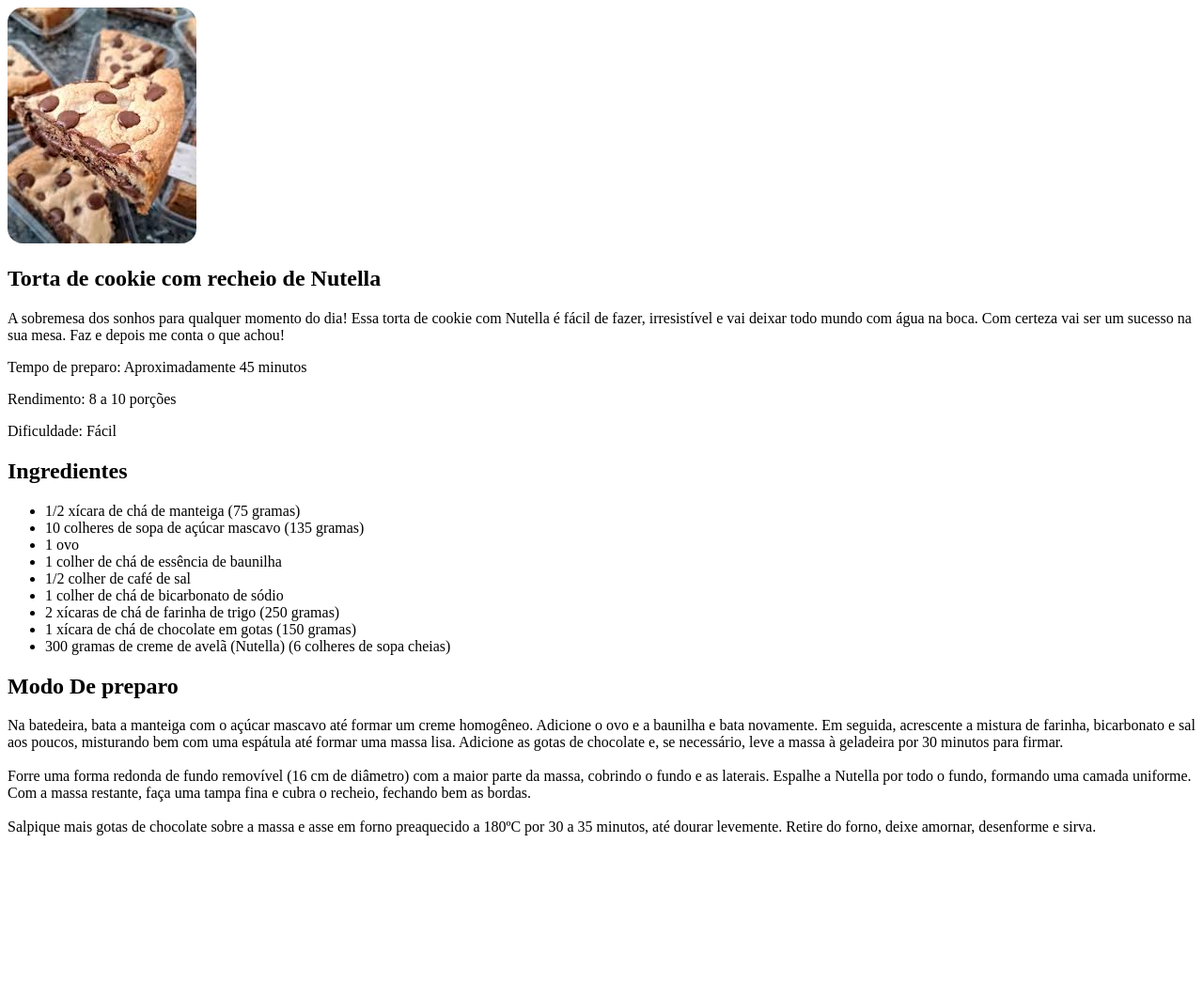
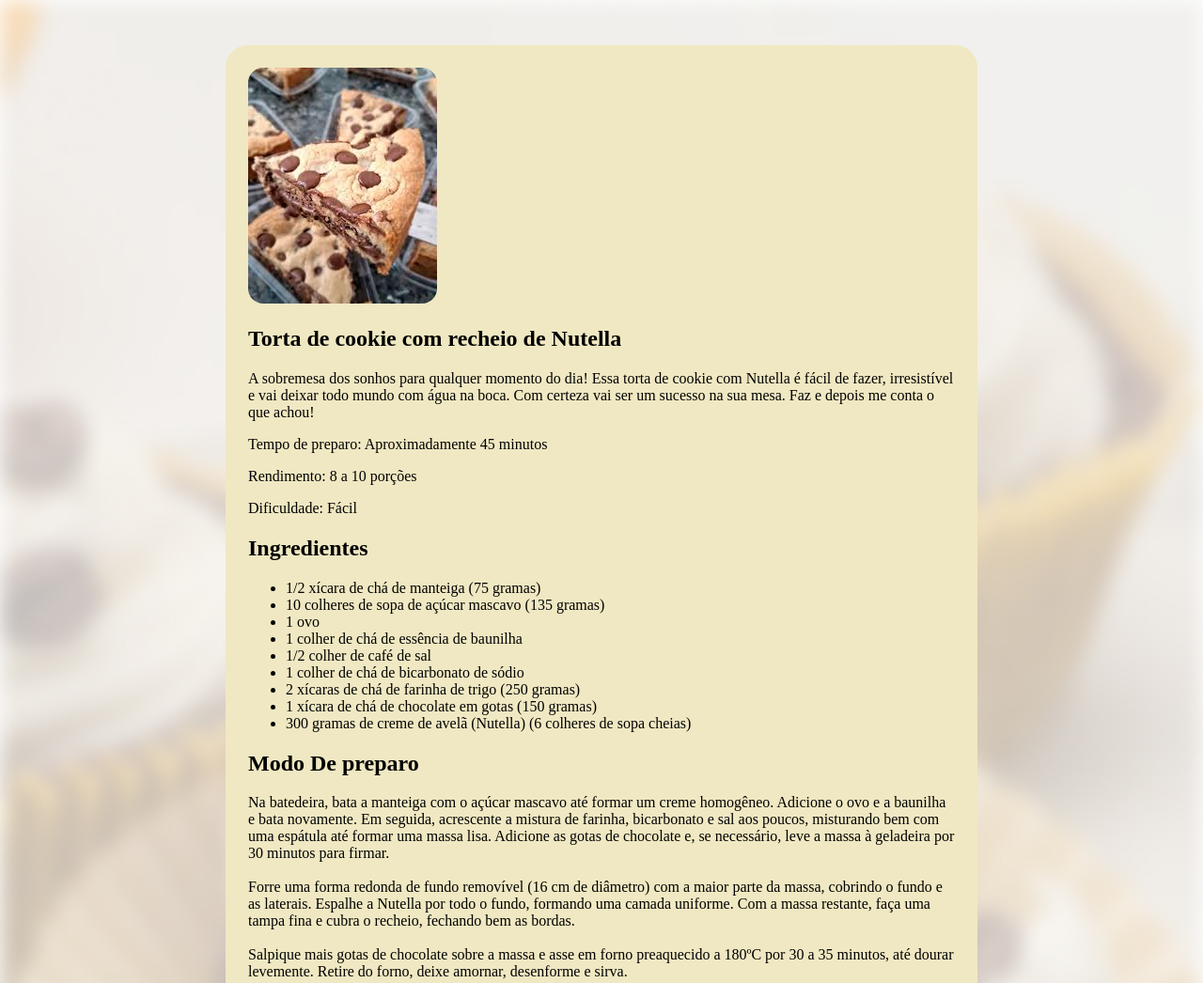
Before and after one commit to Joao1280/Projeto_Receitas_FullStack, a plain HTML site: page Projeto1_PaginaDeReceita/index.html in a window 1280 px wide. Shown: the top 1046 px of the page at 94% size. Before the commit the page ends 905 px from the top, so only its background shows below. Drawn offline with Linux system fonts and the light colour scheme.

Commit message:
background, estilo page

```diff
--- a/Projeto1_PaginaDeReceita/style.css
+++ b/Projeto1_PaginaDeReceita/style.css
@@ -1,9 +1,19 @@
+body {
+    background-image: url(/assets/bg-image.jpg);
+    background-size: cover;
+    background-color: #bba53569;
+}
 
-body {
-    background-image:url(./assets/bg-image.jpg);
-    background-size: cover;
+#page {
+    box-sizing: border-box;
+    width: 800px;
+    padding: 24px;
+    background-color: #F0E8C2;
+    border-radius: 24px;
+    margin: 48px auto;
 }
 
 img {
     border-radius: 16px;
+
 }
```
